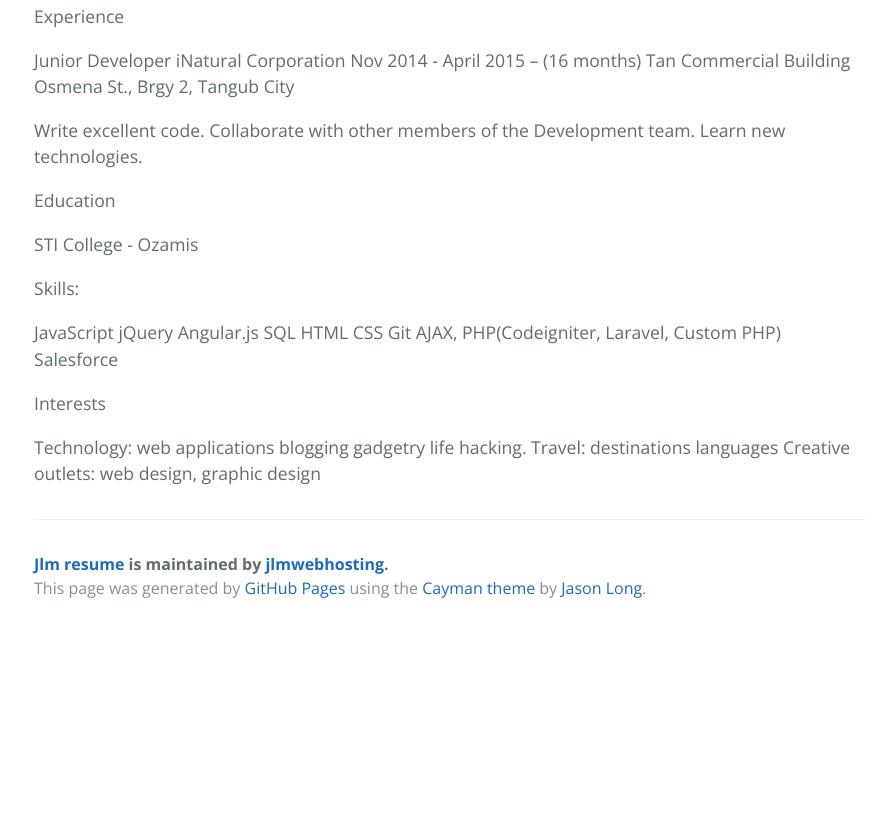
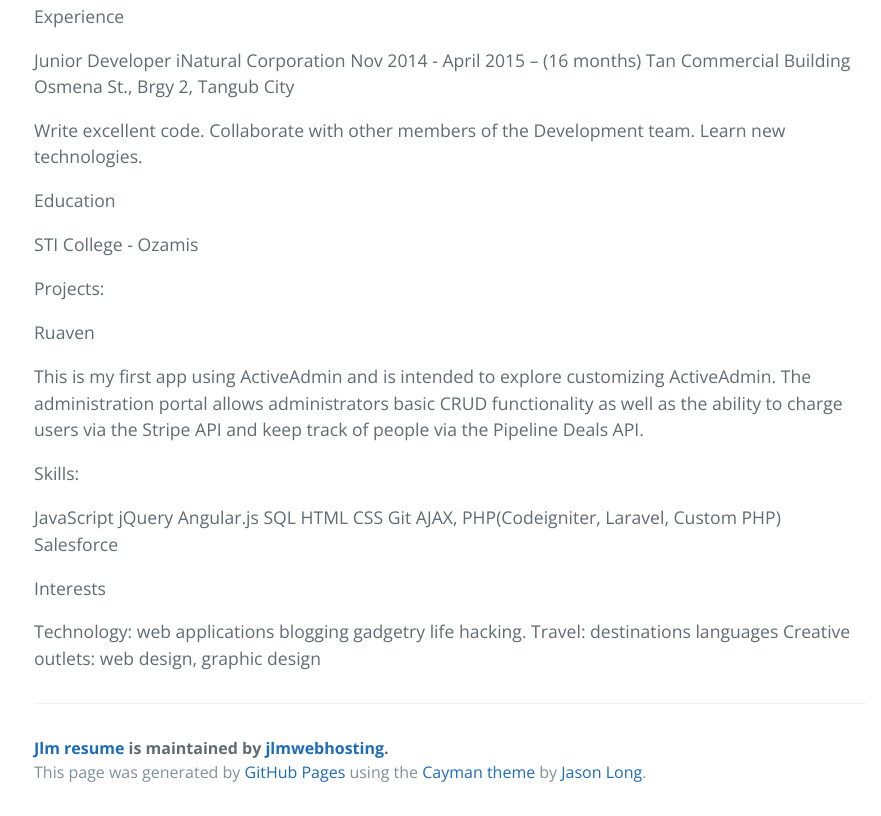
Before and after one commit to jlmwebhosting/jlm_resume, a plain HTML site: page index.html in a window 1280 px wide. Shown: the part 638-1454 px from the top of the page, without its empty margins (190-1071 px from the left). Before the commit the page ends 1270 px from the top, so only its background shows below. Drawn offline with nearby package versions, Linux system fonts and the light colour scheme.

Commit message:
Create gh-pages branch via GitHub

```diff
--- a/index.html
+++ b/index.html
@@ -40,6 +40,12 @@ Learn new technologies.</p>
 
 <p>STI College - Ozamis</p>
 
+<p>Projects:</p>
+
+<p>Ruaven</p>
+
+<p>This is my first app using ActiveAdmin and is intended to explore customizing ActiveAdmin. The administration portal allows administrators basic CRUD functionality as well as the ability to charge users via the Stripe API and keep track of people via the Pipeline Deals API.</p>
+
 <p>Skills:</p>
 
 <p>JavaScript
```
Also changed, not shown: params.json (+1 -1 lines).
